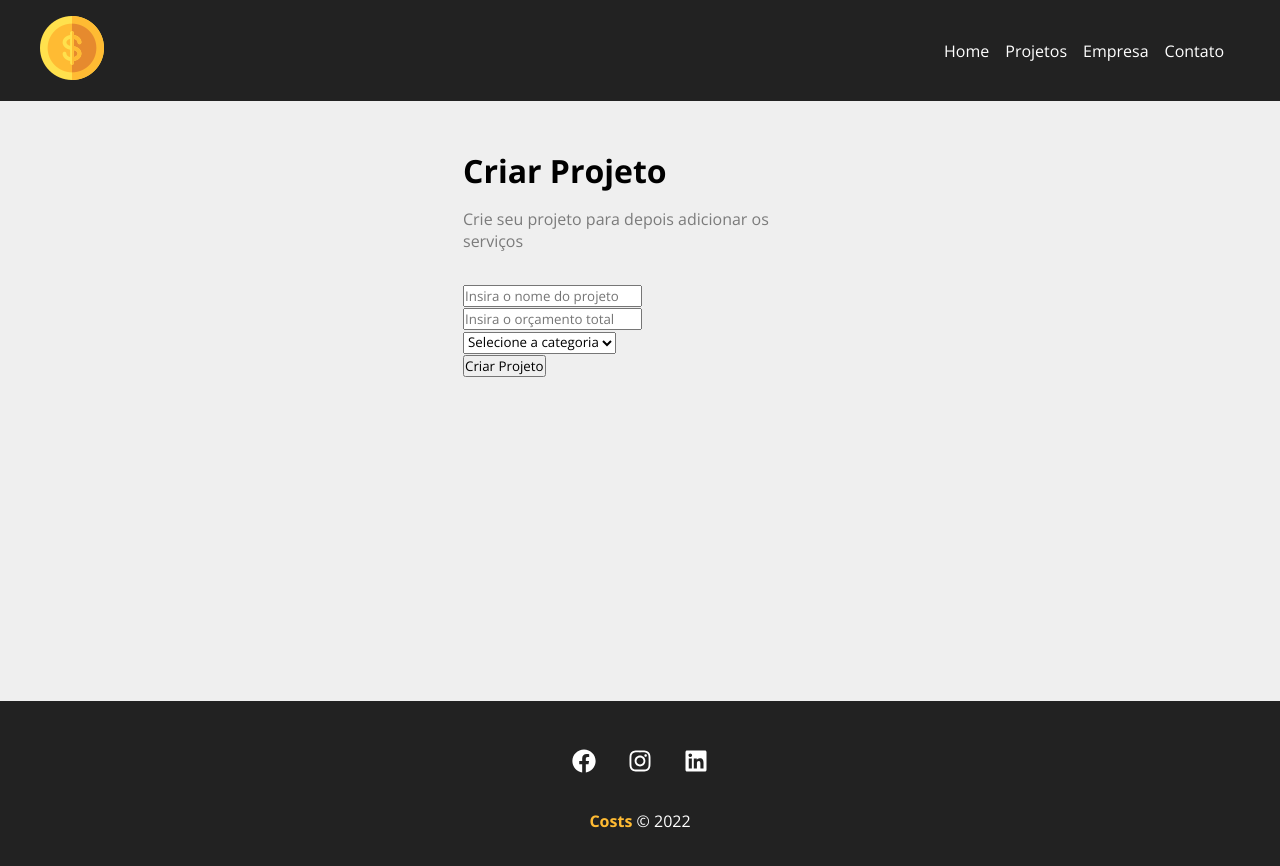
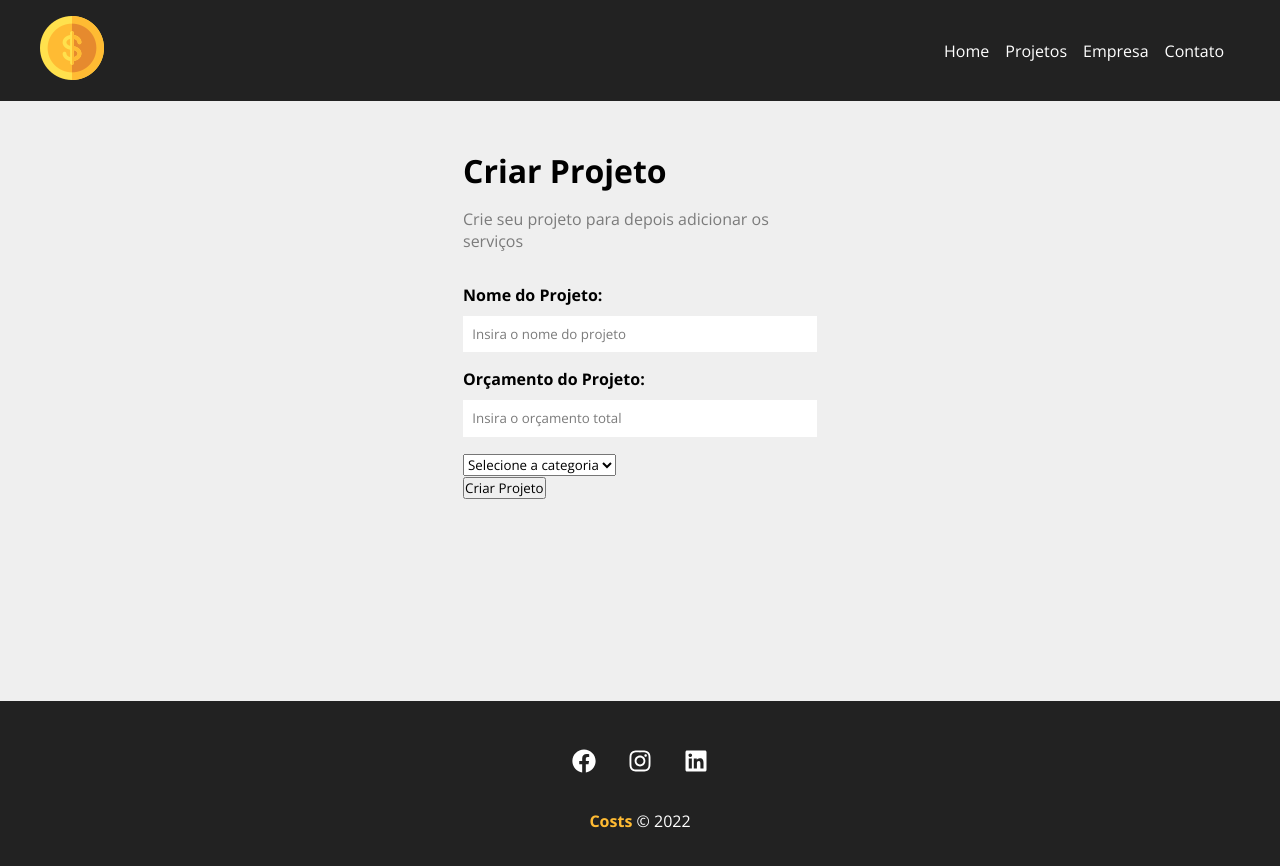
Before and after one commit to Wesley-Nilton/costsapp, a React (Vite) app: page /newproject in a window 1280 px wide. Shown: the top 866 px of the page. Built offline with nearby package versions, Linux system fonts and the light colour scheme.

Commit message:
Create input component

```diff
--- /dev/null
+++ b/src/components/Input/Input.css
@@ -0,0 +1,20 @@
+.form-control{
+    display: flex;
+    flex-direction: column;
+    margin-bottom: 1em;
+}
+
+.form-control label{
+    font-weight: bold;
+    margin-bottom: .6em;
+}
+
+.form-control input{
+    padding: .7em;
+    border-radius: 0;
+    border: none;
+}
+
+.form-control input::placeholder{
+    color: #7b7b7b;
+}
--- /dev/null
+++ b/src/components/Input/Input.jsx
@@ -0,0 +1,12 @@
+import './Input.css';
+
+function Input({type, text, name, placeholder, handleOnChange, value}){
+    return(
+        <div className='form-control'>
+            <label htmlFor={name}>{text}:</label>
+            <input type={type} id={name} name={name} placeholder={placeholder} onChange={handleOnChange} value={value} />
+        </div>
+    )
+}
+
+export default Input;
--- a/src/components/ProjectForm/ProjectForm.jsx
+++ b/src/components/ProjectForm/ProjectForm.jsx
@@ -1,12 +1,11 @@
+import Input from '../Input/Input';
 import './ProjectForm.css';
 
 function ProjectForm(){
     return(
         <form className='form'>
-            <div>
-                <input type="text" placeholder="Insira o nome do projeto" />
-                <input type="number" placeholder="Insira o orçamento total" />
-            </div>
+            <Input type='text' text='Nome do Projeto' name='name' placeholder='Insira o nome do projeto' />
+            <Input type='number' text='Orçamento do Projeto' name='budget' placeholder='Insira o orçamento total' />
             <div>
                 <select name="category-id">
                     <option disabled selected>Selecione a categoria</option>
```
